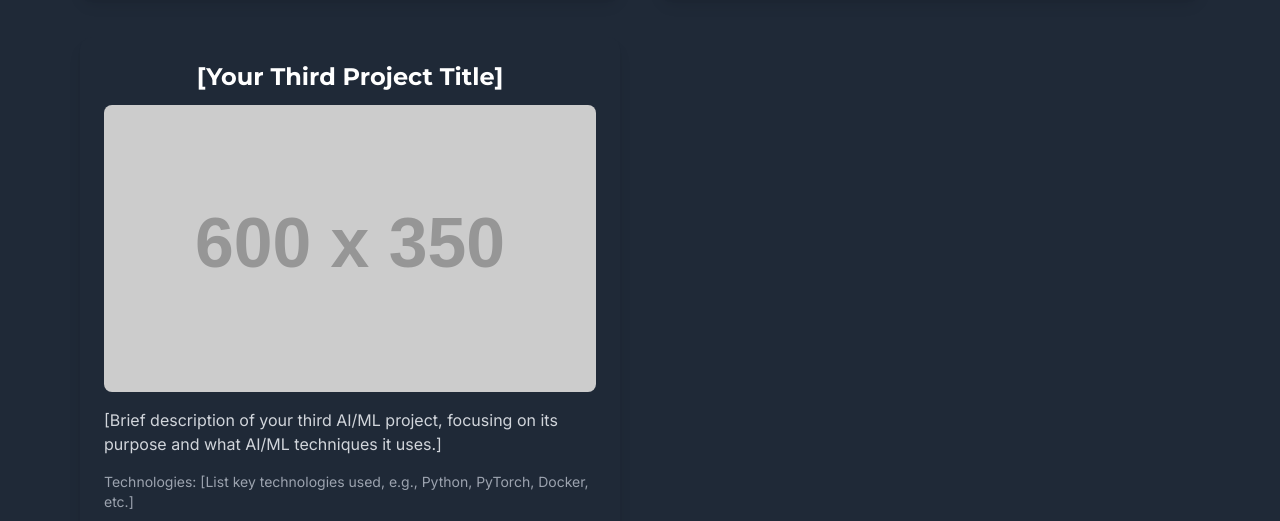
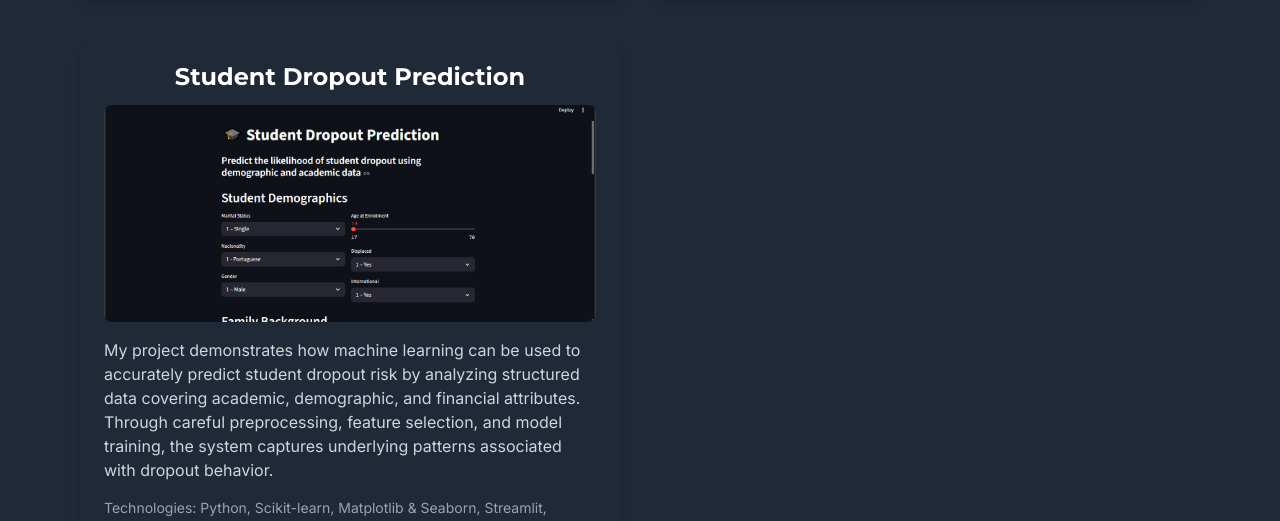
Before and after one commit to deepthivennuru/Deepthi_portfolio.github.io, a plain HTML site: page index.html in a window 1280 px wide. Shown: the part 2992-3513 px from the top of the page. Drawn offline with nearby package versions, Linux system fonts and the light colour scheme; placeholder pictures from the web are drawn by us.

Commit message:
Update site content

```diff
--- a/index.html
+++ b/index.html
@@ -234,17 +234,17 @@
                 <!-- Example Placeholder for another project -->
                 <div class="bg-gray-800 rounded-xl shadow-lg p-6 transition-all duration-300 hover:shadow-xl hover:scale-[1.02] scroll-reveal">
                     <h3 class="text-2xl font-bold text-white mb-3">
-                        [Your Third Project Title]
+                        Student Dropout Prediction
                     </h3>
-                    <img src="https://placehold.co/600x350/374151/d1d5db?text=Project+3+Image" alt="Project 3" class="rounded-lg mb-4 w-full h-auto object-cover">
+                    <img src="images/student dropout prediction.png" alt="Project 3" class="rounded-lg mb-4 w-full h-auto object-cover">
                     <p class="text-gray-300 mb-4 text-left">
-                        [Brief description of your third AI/ML project, focusing on its purpose and what AI/ML techniques it uses.]
+                        My project demonstrates how machine learning can be used to accurately predict student dropout risk by analyzing structured data covering academic, demographic, and financial attributes. Through careful preprocessing, feature selection, and model training, the system captures underlying patterns associated with dropout behavior.
                     </p>
                     <p class="text-gray-400 text-sm mb-4 text-left">
-                        Technologies: [List key technologies used, e.g., Python, PyTorch, Docker, etc.]
+                        Technologies: Python, Scikit-learn, Matplotlib & Seaborn, Streamlit, Jupiter Notebook
                     </p>
                     <div class="flex justify-start gap-4">
-                        <a href="[Link to GitHub Repo for Project 3]" target="_blank" rel="noopener" class="text-indigo-400 hover:text-indigo-300 font-semibold"><i class="fab fa-github mr-2"></i>GitHub</a>
+                        <a href="https://github.com/deepthivennuru/student-dropout-prediction.git" target="_blank" rel="noopener" class="text-indigo-400 hover:text-indigo-300 font-semibold"><i class="fab fa-github mr-2"></i>GitHub</a>
                         <a href="[Link to Live Demo (if deployed)]" target="_blank" rel="noopener" class="text-green-400 hover:text-green-300 font-semibold"><i class="fas fa-external-link-alt mr-2"></i>Live Demo</a>
                     </div>
                 </div>
```
Also changed, not shown: images/student dropout prediction.png (added).
